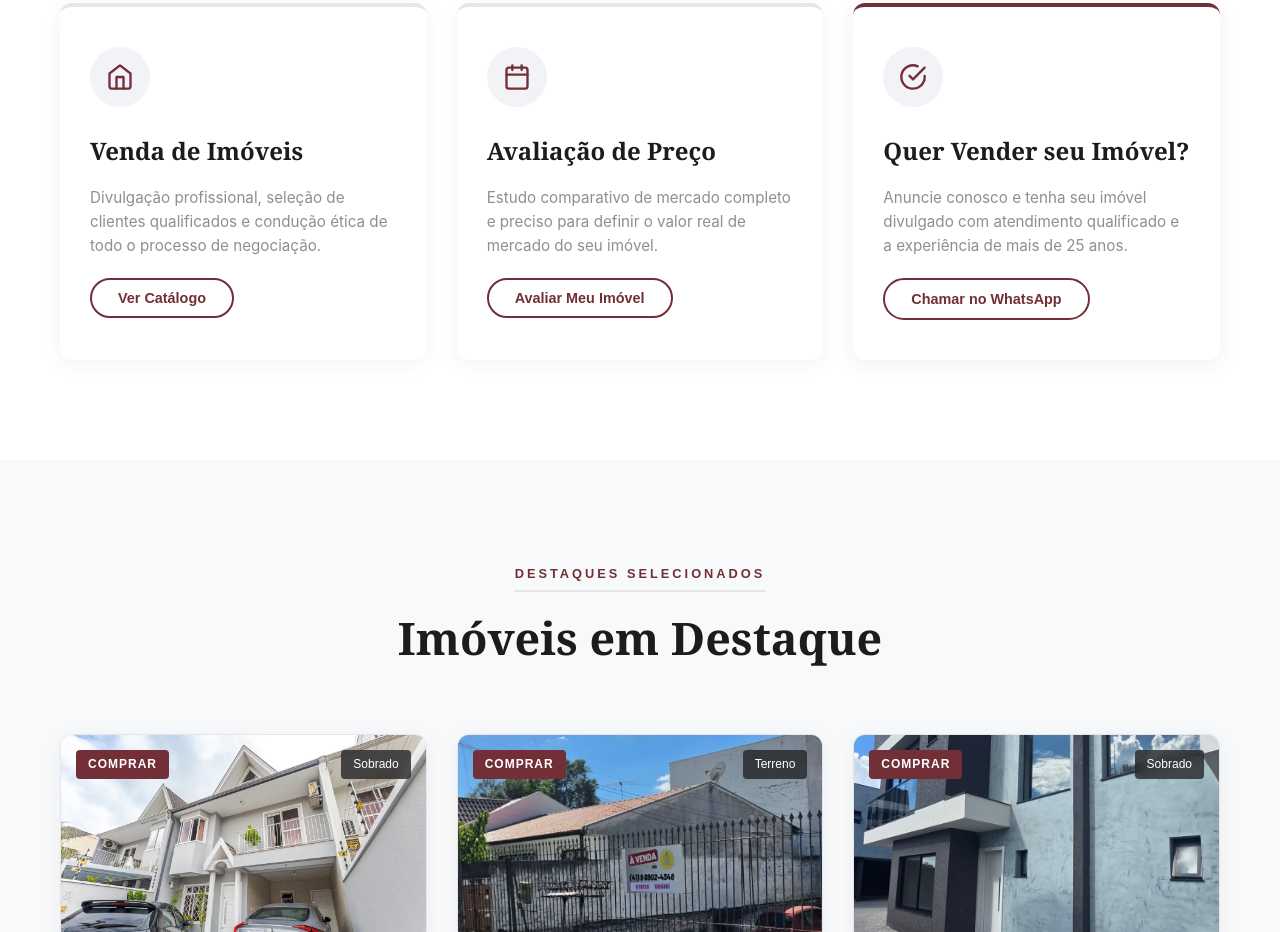
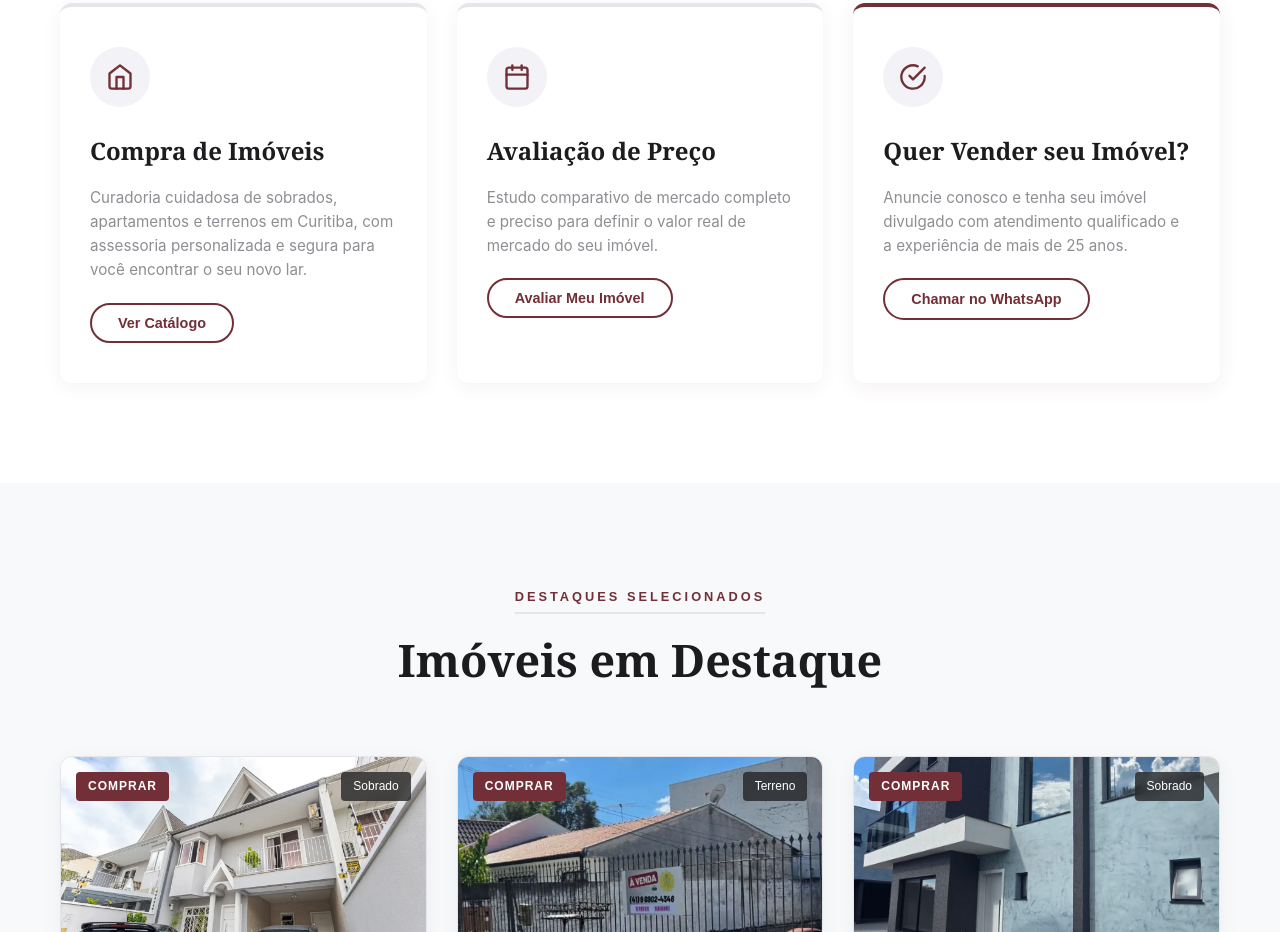
Before and after one commit to keevinvieeira/site-ebv, a website: page index.html in a window 1280 px wide. Shown: the part 1070-2002 px from the top of the page. Drawn offline with Linux system fonts and the light colour scheme; no server answers; a web font is replaced by a local one.

Commit message:
Update services card 1 to Compra de Imoveis to align with buyer journey and catalog action

```diff
--- a/index.html
+++ b/index.html
@@ -102,8 +102,8 @@
             <div class="service-icon">
               <svg width="28" height="28" viewBox="0 0 24 24" fill="none" stroke="currentColor" stroke-width="2" stroke-linecap="round" stroke-linejoin="round"><path d="M3 9l9-7 9 7v11a2 2 0 0 1-2 2H5a2 2 0 0 1-2-2z"></path><polyline points="9 22 9 12 15 12 15 22"></polyline></svg>
             </div>
-            <h3>Venda de Imóveis</h3>
-            <p>Divulgação profissional, seleção de clientes qualificados e condução ética de todo o processo de negociação.</p>
+            <h3>Compra de Imóveis</h3>
+            <p>Curadoria cuidadosa de sobrados, apartamentos e terrenos em Curitiba, com assessoria personalizada e segura para você encontrar o seu novo lar.</p>
             <button class="btn-secondary" onclick="navigateTo('imoveis')">Ver Catálogo</button>
           </div>
           <div class="service-card">
```
